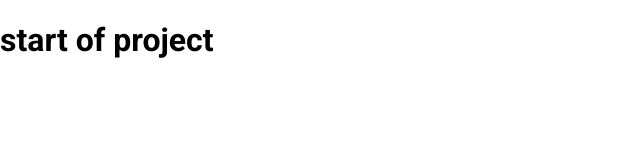
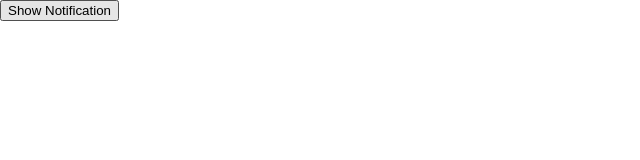
Before and after one commit to Ameer2000Mzori/Toast-Notification, a website built with webpack: page src/index.html in a window 1280 px wide. Shown: the whole page, without its empty margins (0-640 px from the left). Built offline with nearby package versions, Linux system fonts and the light colour scheme; a web font is replaced by a local one.

Commit message:
addeed html tree  to the project get nottification

```diff
--- a/src/index.html
+++ b/src/index.html
@@ -11,7 +11,12 @@
     />
   </head>
   <body>
-    <h1>start of project</h1>
+    <header class="header">
+      <div class="head-Wrap">
+        <button class="get-Nofti-Btn">Show Notification</button>
+      </div>
+    </header>
+
     <script src="script.js"></script>
   </body>
 </html>
```
